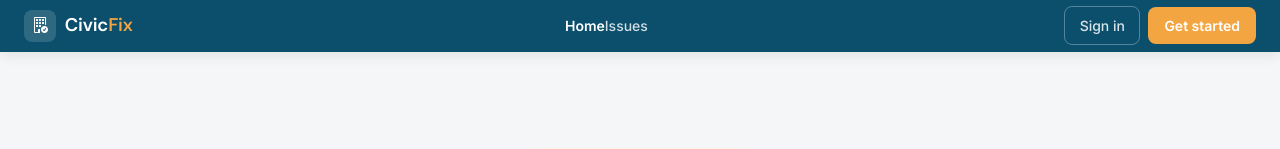
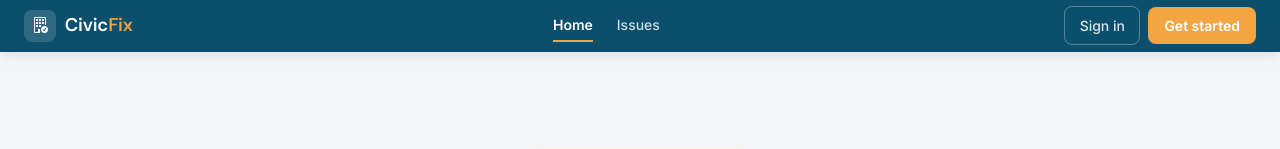
Before and after one commit to ShimboJr/CivicFix-Frontend, a React (Vite) app: page / in a window 1280 px wide. Shown: the top 149 px of the page. Built offline with nearby package versions, Linux system fonts and the light colour scheme; no server answers.

Commit message:
mobile responsiveness fixes

```diff
--- a/src/components/PublicNav.jsx
+++ b/src/components/PublicNav.jsx
@@ -33,18 +33,20 @@ export default function PublicNav() {
   // as soon as the user taps a link on mobile.
   const close = useCallback(() => setOpen(false), []);
 
-  // ── Shared nav-link style function ──────────────────────────────────────────
-  // Desktop: the active link gets a coloured bottom border (underline indicator).
-  // Mobile: border-bottom would be invisible in block flow, so we rely on colour
-  //         + font-weight alone to signal the active page.
+  // ── Nav-link style function ──────────────────────────────────────────────
+  // Active state: white text + bold + accent bottom-border (underline indicator).
+  // The border-bottom shows as a text-underline on mobile (acceptable) and as a
+  // tab-style underline indicator on the desktop horizontal bar (intended).
   const navLinkStyle = ({ isActive }) => ({
     color:          isActive ? '#fff' : 'rgba(255,255,255,0.82)',
     fontWeight:     isActive ? 600 : 500,
     fontSize:       '0.875rem',
     textDecoration: 'none',
     padding:        '0.4rem 0',
+    paddingBottom:  isActive ? 'calc(0.4rem - 2px)' : '0.4rem',  // compensate for border height
     display:        'block',
-    transition:     'color 150ms',
+    borderBottom:   isActive ? '2px solid var(--cf-accent)' : '2px solid transparent',
+    transition:     'color 150ms, border-color 150ms',
   });
 
   return (
@@ -119,7 +121,8 @@ export default function PublicNav() {
       <div className={`navbar-collapse collapse${open ? ' show' : ''}`}>
 
         {/* ── Centre nav links ───────────────────────────────────────────── */}
-        <ul className="navbar-nav mx-auto mb-3 mb-lg-0">
+        {/* gap-4 provides the horizontal space between items at lg+.         */}
+        <ul className="navbar-nav mx-auto mb-3 mb-lg-0 gap-lg-4">
 
           <li className="nav-item">
             <NavLink to="/" end onClick={close} className="nav-link" style={navLinkStyle}>
```
